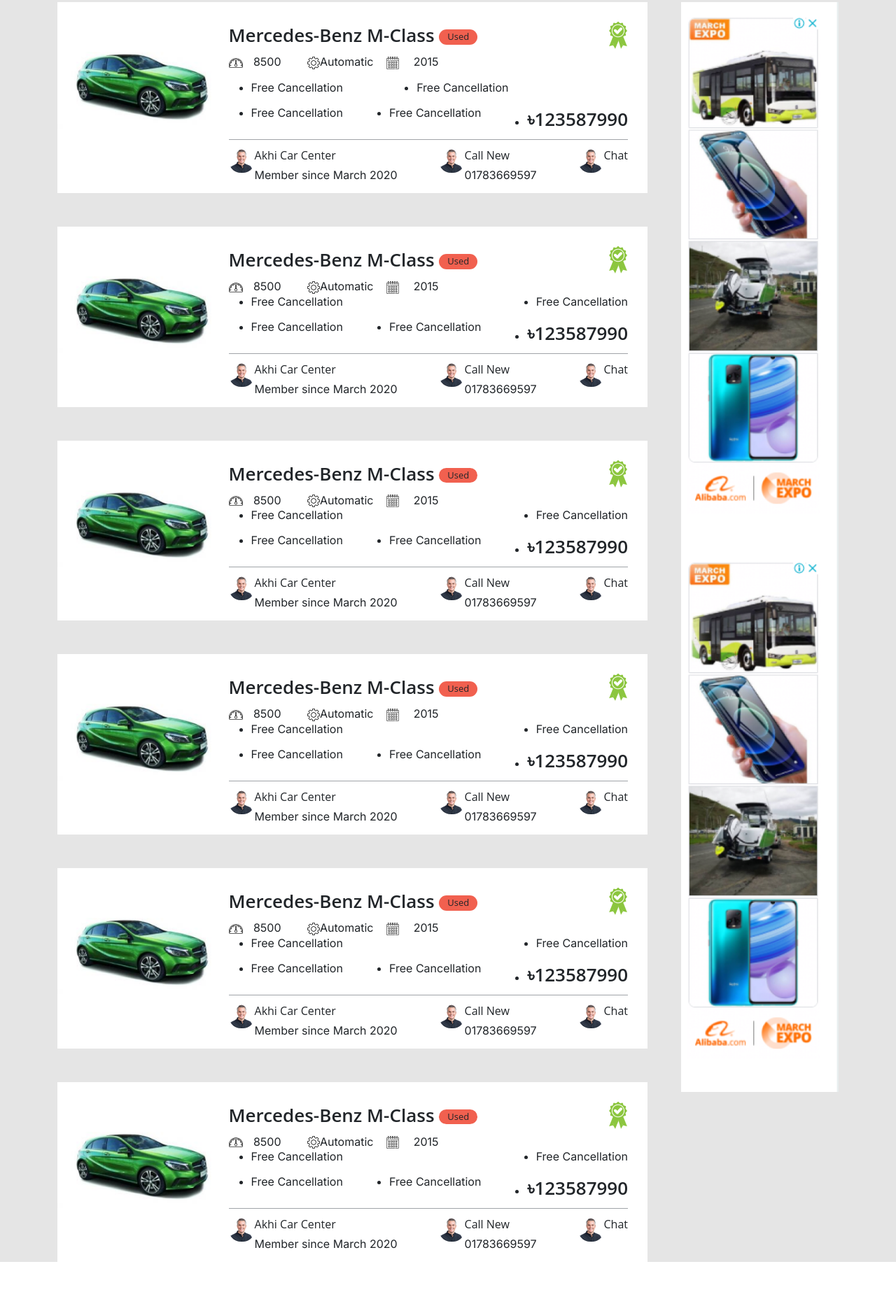
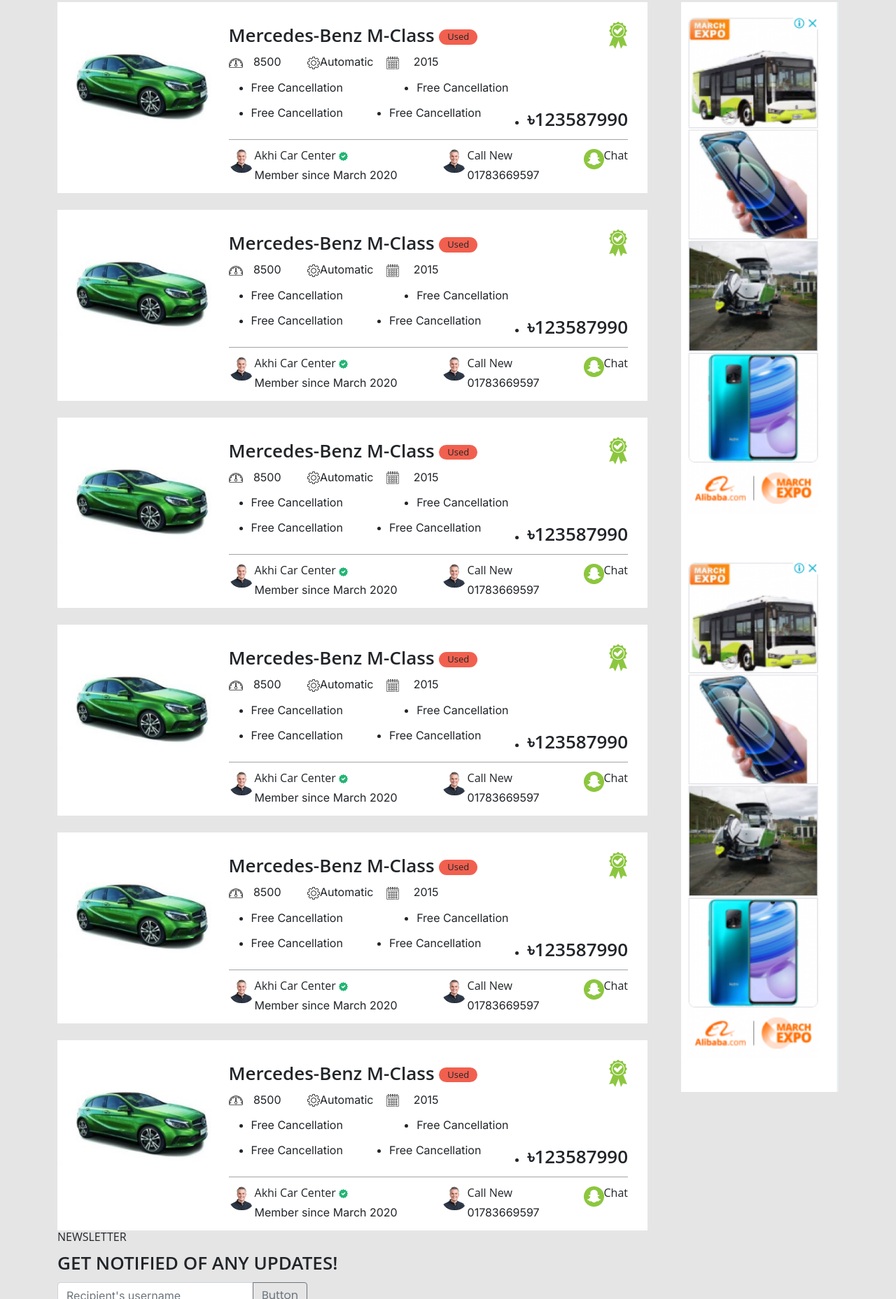
Before and after one commit to nayeem07007/car-html, a website built with webpack: page index.html in a window 1280 px wide. Shown: the part 943-2800 px from the top of the page at 70% size. Before the commit the page ends 2747 px from the top, so only its background shows below. Built offline with nearby package versions, Linux system fonts and the light colour scheme; a web font is replaced by a local one.

Commit message:
add address part
add address part

```diff
--- a/assets/css/script.css
+++ b/assets/css/script.css
@@ -202,3 +202,7 @@
   color: white;
   transition: all linear 0.1s;
 }
+
+.adress-form {
+  width: 32%;
+}
--- /dev/null
+++ b/assets/src/components/_adress.scss
@@ -0,0 +1,3 @@
+.adress-form{
+    width: 32%;
+}
--- a/assets/src/style.scss
+++ b/assets/src/style.scss
@@ -14,3 +14,4 @@
 @import "./components/button";
 @import "./components/car-listing";
 @import "./components/vehicles";
+@import "./components/adress";
--- a/index.html
+++ b/index.html
@@ -70,7 +70,7 @@
                  <div class="vihicles">
                      <img src="./assets/img/vehicles2.png" alt="vehicles" class="mb-2 img-fluid">
                  </div>
-                 <h4>VEHICLES</h4>
+                 <h4>MOTOR BIKER</h4>
              </div>
           </div>
           <div class="col-sm-2">
@@ -78,7 +78,7 @@
                  <div class="vihicles">
                      <img src="./assets/img/vehicles3.png" alt="vehicles" class="mb-2 img-fluid">
                  </div>
-                 <h4>VEHICLES</h4>
+                 <h4>BICYCLES</h4>
              </div>
           </div>
           <div class="col-sm-2">
@@ -86,7 +86,7 @@
                  <div class="vihicles">
                      <img src="./assets/img/vehicles4.png" alt="vehicles" class="mb-2 img-fluid">
                  </div>
-                 <h4>VEHICLES</h4>
+                 <h4>TRUCKS</h4>
              </div>
           </div>
           <div class="col-sm-2">
@@ -102,7 +102,7 @@
                  <div class="vihicles">
                      <img src="./assets/img/vehicles2.png" alt="vehicles" class="mb-2 img-fluid">
                  </div>
-                 <h4>VEHICLES</h4>
+                 <h4>MOTOR BIKER</h4>
              </div>
           </div>
           <div class="col-sm-2">
@@ -118,7 +118,7 @@
                  <div class="vihicles">
                      <img src="./assets/img/vehicles2.png" alt="vehicles" class="mb-2 img-fluid">
                  </div>
-                 <h4>VEHICLES</h4>
+                 <h4>MOTOR BIKER</h4>
              </div>
           </div>
           <div class="col-sm-2">
@@ -126,7 +126,7 @@
                  <div class="vihicles">
                      <img src="./assets/img/vehicles3.png" alt="vehicles" class="mb-2 img-fluid">
                  </div>
-                 <h4>VEHICLES</h4>
+                 <h4>BICYCLES</h4>
              </div>
           </div>
           <div class="col-sm-2">
@@ -134,7 +134,7 @@
                  <div class="vihicles">
                      <img src="./assets/img/vehicles4.png" alt="vehicles" class="mb-2 img-fluid">
                  </div>
-                 <h4>VEHICLES</h4>
+                 <h4>TRUCKS</h4>
              </div>
           </div>
           <div class="col-sm-2">
@@ -150,7 +150,7 @@
                  <div class="vihicles">
                      <img src="./assets/img/vehicles2.png" alt="vehicles" class="mb-2 img-fluid" >
                  </div>
-                 <h4>VEHICLES</h4>
+                 <h4>MOTOR BIKER</h4>
              </div>
           </div>
          </div>
@@ -212,7 +212,7 @@
                                      <img src="./assets/img/car-listing-member.png" alt="listing-icon">
                                  </div>
                                  <div>
-                                     <h4>Akhi Car Center</h4>
+                                     <h4>Akhi Car Center <img src="./assets/img/car-listing-member-fram.png" alt="fram" class="img-fluid"></h4>
                                      <p>Member since March 2020</p>
                                  </div>
                              </div>
@@ -227,7 +227,7 @@
                              </div>
                              <div class="car-listing-icon d-flex">
                                  <div>
-                                     <img src="./assets/img/car-listing-member.png" alt="listing-icon">
+                                     <img src="./assets/img/car-listing-member2.png" alt="listing-icon">
                                  </div>
                                  <div>
                                      <h4>Chat</h4>
@@ -236,7 +236,7 @@
                          </div>
                      </div>
                  </div>
-                  <div class="list-car-wrapper d-flex justify-content-between mt-5">
+                 <div class="list-car-wrapper d-flex justify-content-between mt-4">
                     <div class="car-image">
                         <img src="./assets/img/car-listing.png" alt="car" class="img-fluid">
                     </div>
@@ -270,7 +270,7 @@
                            </div>
                         </div>
                         <div class="wrapper-listing rgrgyhrt">
-                             <ul class="d-flex justify-content-between">
+                            <ul class="free d-flex justify-content-between">
                                 <li>Free Cancellation</li>
                                 <li> Free Cancellation</li>
                             </ul>
@@ -288,7 +288,7 @@
                                     <img src="./assets/img/car-listing-member.png" alt="listing-icon">
                                 </div>
                                 <div>
-                                     <h4>Akhi Car Center</h4>
+                                    <h4>Akhi Car Center <img src="./assets/img/car-listing-member-fram.png" alt="fram" class="img-fluid"></h4>
                                     <p>Member since March 2020</p>
                                 </div>
                             </div>
@@ -303,7 +303,7 @@
                             </div>
                             <div class="car-listing-icon d-flex">
                                 <div>
-                                     <img src="./assets/img/car-listing-member.png" alt="listing-icon">
+                                    <img src="./assets/img/car-listing-member2.png" alt="listing-icon">
                                 </div>
                                 <div>
                                     <h4>Chat</h4>
@@ -312,7 +312,7 @@
                         </div>
                     </div>
                 </div>
-                 <div class="list-car-wrapper d-flex justify-content-between mt-5">
+                <div class="list-car-wrapper d-flex justify-content-between mt-4">
                     <div class="car-image">
                         <img src="./assets/img/car-listing.png" alt="car" class="img-fluid">
                     </div>
@@ -346,7 +346,7 @@
                            </div>
                         </div>
                         <div class="wrapper-listing rgrgyhrt">
-                            <ul class="d-flex justify-content-between">
+                            <ul class="free d-flex justify-content-between">
                                 <li>Free Cancellation</li>
                                 <li> Free Cancellation</li>
                             </ul>
@@ -364,7 +364,7 @@
                                     <img src="./assets/img/car-listing-member.png" alt="listing-icon">
                                 </div>
                                 <div>
-                                    <h4>Akhi Car Center</h4>
+                                    <h4>Akhi Car Center <img src="./assets/img/car-listing-member-fram.png" alt="fram" class="img-fluid"></h4>
                                     <p>Member since March 2020</p>
                                 </div>
                             </div>
@@ -379,7 +379,7 @@
                             </div>
                             <div class="car-listing-icon d-flex">
                                 <div>
-                                    <img src="./assets/img/car-listing-member.png" alt="listing-icon">
+                                    <img src="./assets/img/car-listing-member2.png" alt="listing-icon">
                                 </div>
                                 <div>
                                     <h4>Chat</h4>
@@ -388,7 +388,7 @@
                         </div>
                     </div>
                 </div>
-                <div class="list-car-wrapper d-flex justify-content-between mt-5">
+                <div class="list-car-wrapper d-flex justify-content-between mt-4">
                     <div class="car-image">
                         <img src="./assets/img/car-listing.png" alt="car" class="img-fluid">
                     </div>
@@ -422,7 +422,7 @@
                            </div>
                         </div>
                         <div class="wrapper-listing rgrgyhrt">
-                            <ul class="d-flex justify-content-between">
+                            <ul class="free d-flex justify-content-between">
                                 <li>Free Cancellation</li>
                                 <li> Free Cancellation</li>
                             </ul>
@@ -440,7 +440,7 @@
                                     <img src="./assets/img/car-listing-member.png" alt="listing-icon">
                                 </div>
                                 <div>
-                                    <h4>Akhi Car Center</h4>
+                                    <h4>Akhi Car Center <img src="./assets/img/car-listing-member-fram.png" alt="fram" class="img-fluid"></h4>
                                     <p>Member since March 2020</p>
                                 </div>
                             </div>
@@ -455,7 +455,7 @@
                             </div>
                             <div class="car-listing-icon d-flex">
                                 <div>
-                                    <img src="./assets/img/car-listing-member.png" alt="listing-icon">
+                                    <img src="./assets/img/car-listing-member2.png" alt="listing-icon">
                                 </div>
                                 <div>
                                     <h4>Chat</h4>
@@ -464,7 +464,7 @@
                         </div>
                     </div>
                 </div>
-                <div class="list-car-wrapper d-flex justify-content-between mt-5">
+                <div class="list-car-wrapper d-flex justify-content-between mt-4">
                     <div class="car-image">
                         <img src="./assets/img/car-listing.png" alt="car" class="img-fluid">
                     </div>
@@ -498,7 +498,7 @@
                            </div>
                         </div>
                         <div class="wrapper-listing rgrgyhrt">
-                            <ul class="d-flex justify-content-between">
+                            <ul class="free d-flex justify-content-between">
                                 <li>Free Cancellation</li>
                                 <li> Free Cancellation</li>
                             </ul>
@@ -516,7 +516,7 @@
                                     <img src="./assets/img/car-listing-member.png" alt="listing-icon">
                                 </div>
                                 <div>
-                                    <h4>Akhi Car Center</h4>
+                                    <h4>Akhi Car Center <img src="./assets/img/car-listing-member-fram.png" alt="fram" class="img-fluid"></h4>
                                     <p>Member since March 2020</p>
                                 </div>
                             </div>
@@ -531,7 +531,7 @@
                             </div>
                             <div class="car-listing-icon d-flex">
                                 <div>
-                                    <img src="./assets/img/car-listing-member.png" alt="listing-icon">
+                                    <img src="./assets/img/car-listing-member2.png" alt="listing-icon">
                                 </div>
                                 <div>
                                     <h4>Chat</h4>
@@ -540,7 +540,7 @@
                         </div>
                     </div>
                 </div>
-                <div class="list-car-wrapper d-flex justify-content-between mt-5">
+                <div class="list-car-wrapper d-flex justify-content-between mt-4">
                     <div class="car-image">
                         <img src="./assets/img/car-listing.png" alt="car" class="img-fluid">
                     </div>
@@ -574,7 +574,7 @@
                            </div>
                         </div>
                         <div class="wrapper-listing rgrgyhrt">
-                            <ul class="d-flex justify-content-between">
+                            <ul class="free d-flex justify-content-between">
                                 <li>Free Cancellation</li>
                                 <li> Free Cancellation</li>
                             </ul>
@@ -592,7 +592,7 @@
                                     <img src="./assets/img/car-listing-member.png" alt="listing-icon">
                                 </div>
                                 <div>
-                                    <h4>Akhi Car Center</h4>
+                                    <h4>Akhi Car Center <img src="./assets/img/car-listing-member-fram.png" alt="fram" class="img-fluid"></h4>
                                     <p>Member since March 2020</p>
                                 </div>
                             </div>
@@ -607,7 +607,7 @@
                             </div>
                             <div class="car-listing-icon d-flex">
                                 <div>
-                                    <img src="./assets/img/car-listing-member.png" alt="listing-icon">
+                                    <img src="./assets/img/car-listing-member2.png" alt="listing-icon">
                                 </div>
                                 <div>
                                     <h4>Chat</h4>
@@ -625,10 +625,23 @@
                     <img src="./assets/img/car-listing-side-img.png" alt="side-img" class="img-fluid">
                 </div>
             </div>
-
          </div>
          <!-- car listing part end -->
        </div>
+       <!-- address part start -->
+       <div class="row">
+           <div class="adress-part">
+               <div class="adress-content">
+                   <h4>NEWSLETTER</h4>
+                   <h3>GET NOTIFIED OF ANY UPDATES!</h3>
+                   <div class="input-group adress-form">
+                    <input type="text" class="form-control" placeholder="Recipient's username" aria-label="Recipient's username" aria-describedby="button-addon2">
+                    <button class="btn btn-outline-secondary" type="button" id="button-addon2">Button</button>
+                  </div>
+               </div>
+           </div>
+       </div>
+       <!-- address part end -->
     </div>
   </div>
 </body>
```
Also changed, not shown: assets/img/car-listing-member-fram.png (added), assets/img/car-listing-member2.png (added). Lines whose indentation alone changed are shown as unchanged.
